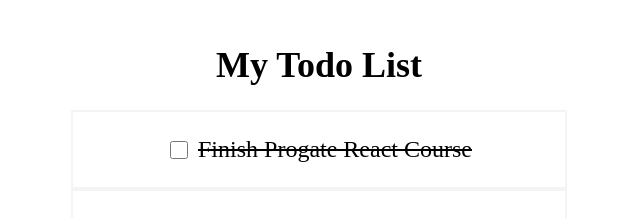
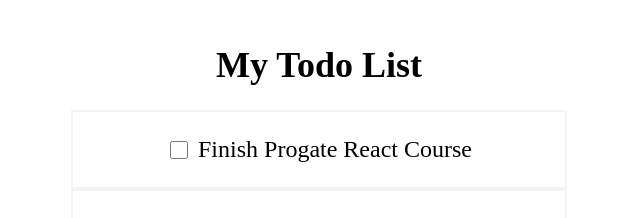
Before and after one commit to ninditobing7/ToDo-2, a React (Vite) app: page / in a window 1280 px wide. Shown: the top 218 px of the page, without its empty margins (321-961 px from the left). Built offline with nearby package versions, Linux system fonts and the light colour scheme.

Commit message:
Develop toggle todo feature

```diff
--- a/src/App.jsx
+++ b/src/App.jsx
@@ -6,7 +6,7 @@
     {
       id: 1,
       title: 'Finish Progate React Course',
-      completed: true,
+      completed: false,
     },
     {
       id: 2,
@@ -21,11 +21,22 @@
   ])
 
   console.log(todos)
+   // Definisikan toggleCompleted di sini
+   const toggleCompleted = (todoId) => {
+    const updatedTodos = todos.map((todo) => {
+      if (todo.id === todoId) {
+        todo.completed = !todo.completed
+      }
+      return todo
+    })
+    setTodos(updatedTodos)
+  }
 
   return (
     <div style={styles.container}>
       <h1 style={styles.title}>My Todo List</h1>
-      <Todos todos={todos} />
+      {/* Teruskan function toggleCompleted ke component Todos */}
+      <Todos todos={todos} toggleCompleted={toggleCompleted} />
     </div>
   )
 }
--- a/src/components/TodoItem.jsx
+++ b/src/components/TodoItem.jsx
@@ -1,6 +1,6 @@
 import React from 'react'
 
-const TodoItem = ({ todo }) => {
+const TodoItem = ({ todo,toggleCompleted }) => {
 
   // Definisikan function getTodoTitleStyle di sini
   const getTodoTitleStyle = () => {
@@ -10,12 +10,18 @@
       return { textDecoration: 'none' }
     }
   }
+//  // Definisikan function toggleCompleted di sini
+//   const toggleCompleted = () => {
+//     console.log('toggleCompleted function is called')
+//   }
 
   return (
     <div style={styles.todoItem}>
-      {/* Menambahkan checkbox */}
-      <input type="checkbox" style={styles.checkbox} />
-      {/* Panggil function getTodoTitleStyle */}
+      <input
+        type="checkbox"
+        style={styles.checkbox}
+        onChange={() => toggleCompleted(todo.id)}
+      />
       <p style={getTodoTitleStyle()}>{todo.title}</p>
     </div>
   )
@@ -25,10 +31,12 @@
   todoItem: {
     border: '2px solid #f4f4f4',
     fontSize: '24px',
+    // Tambahkan styles di bawah ini
     display: 'flex',
     justifyContent: 'center',
     alignItems: 'center',
   },
+   // Tambahkan styles di bawah ini
   checkbox: {
     marginRight: '10px',
     height: '18px',
--- a/src/components/Todos.jsx
+++ b/src/components/Todos.jsx
@@ -1,11 +1,19 @@
 import React from 'react'
 import TodoItem from './TodoItem'
 
-const Todos = ({ todos }) => {
+// Menerima function toggleCompleted sebagai sebuah prop
+const Todos = ({ todos, toggleCompleted }) => {
   return (
     <div style={styles.container}>
       {todos.map((todo) => {
-        return <TodoItem key={todo.id} todo={todo} />
+        return (
+          <TodoItem
+            key={todo.id}
+            todo={todo}
+            // Teruskan function toggleCompleted ke component TodoItem
+            toggleCompleted={toggleCompleted}
+          />
+        )
       })}
     </div>
   )
```
